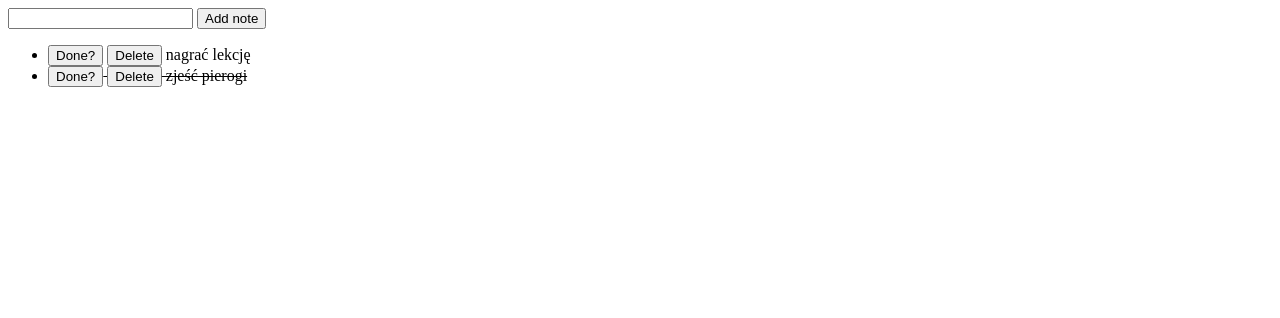
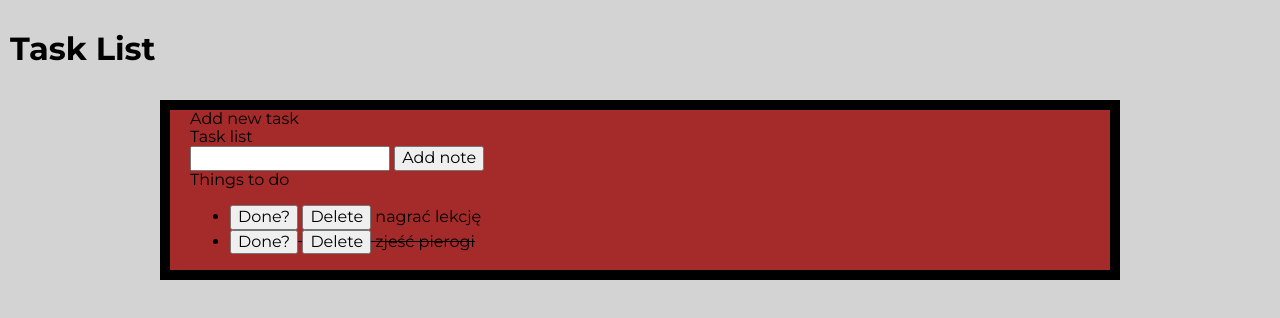
Before and after one commit to IgorSalamonik/NoteList, a plain HTML site: page index.html in a window 1280 px wide. Drawn offline with nearby package versions, Linux system fonts and the light colour scheme.

Commit message:
Initial commit

```diff
--- /dev/null
+++ b/css/body.css
@@ -0,0 +1,10 @@
+.body {
+    background-color:lightgrey;
+    font-family: 'Montserrat', sans-serif;
+}
+
+.header {
+    display: flex;
+    border: 2 black;
+    padding: 10px;
+}
--- /dev/null
+++ b/css/main.css
@@ -0,0 +1,10 @@
+.main {
+    max-width: 900px;
+    border: 10px solid black;
+    padding: 0 20px;
+    margin: 0 auto;
+    display: flex;
+    flex-direction: column;
+    background-color: brown;
+
+}
--- a/css/style.css
+++ b/css/style.css
@@ -0,0 +1,6 @@
+.html {
+    box-sizing: border-box;
+}
+*, ::after ::before  {
+    box-sizing: inherit;
+}
--- a/index.html
+++ b/index.html
@@ -1,20 +1,41 @@
 <!DOCTYPE html>
 <html lang="en">
+
 <head>
     <meta charset="UTF-8">
     <meta http-equiv="X-UA-Compatible" content="IE=edge">
     <meta name="viewport" content="width=device-width, initial-scale=1.0">
     <title>NoteList</title>
     <script defer src="js/script.js"></script>
+    <link rel="preconnect" href="https://fonts.gstatic.com">
+    <link
+        href="https://fonts.googleapis.com/css2?family=Montserrat:ital,wght@0,100;0,200;0,300;0,400;0,500;0,600;0,700;1,100;1,200;1,300;1,400;1,500;1,600;1,700&display=swap"
+        rel="stylesheet">
     <link rel="stylesheet" href="css/style.css">
+    <link rel="stylesheet" href="css/body.css">
+    <link rel="stylesheet" href="css/main.css">
+    <link rel="stylesheet" href="css/form.css ">
+    <link rel="stylesheet" href="https://cdnjs.cloudflare.com/ajax/libs/normalize/8.0.1/normalize.min.css"
+        integrity="sha512-NhSC1YmyruXifcj/KFRWoC561YpHpc5Jtzgvbuzx5VozKpWvQ+4nXhPdFgmx8xqexRcpAglTj9sIBWINXa8x5w=="
+        crossorigin="anonymous" referrerpolicy="no-referrer" />
+
 </head>
-<body>
-    <form class="js-form">
-        <input class="js-newTask">
-        <button>Add note</button>
 
-    </form>
-    <ul class="js-tasks">
-    </ul>
+<body class="body">
+
+    <header class="header">
+        <h1>Task List</h1>
+    </header>
+    <main class="main">
+        <section class="description">Add new task</section>
+        <form class="js-form form">
+            <section class="description">Task list</section>
+            <input class="js-newTask">
+            <button class="form__button js-addTask">Add note</button>
+        </form>
+        <section class="description">Things to do</section>
+        <ul class="js-tasks"></ul>
+    </main>
 </body>
+
 </html>
```
Also changed, not shown: css/form.css (added), css/list.css (added).
